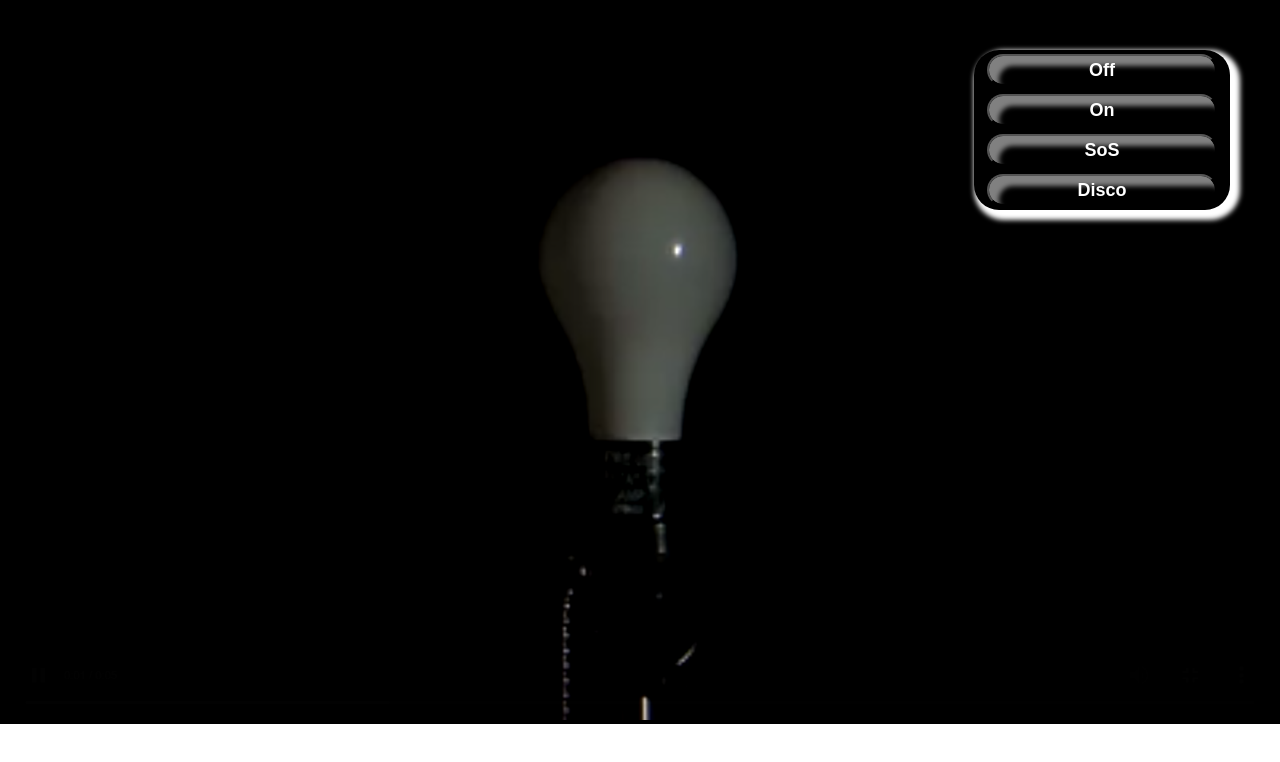
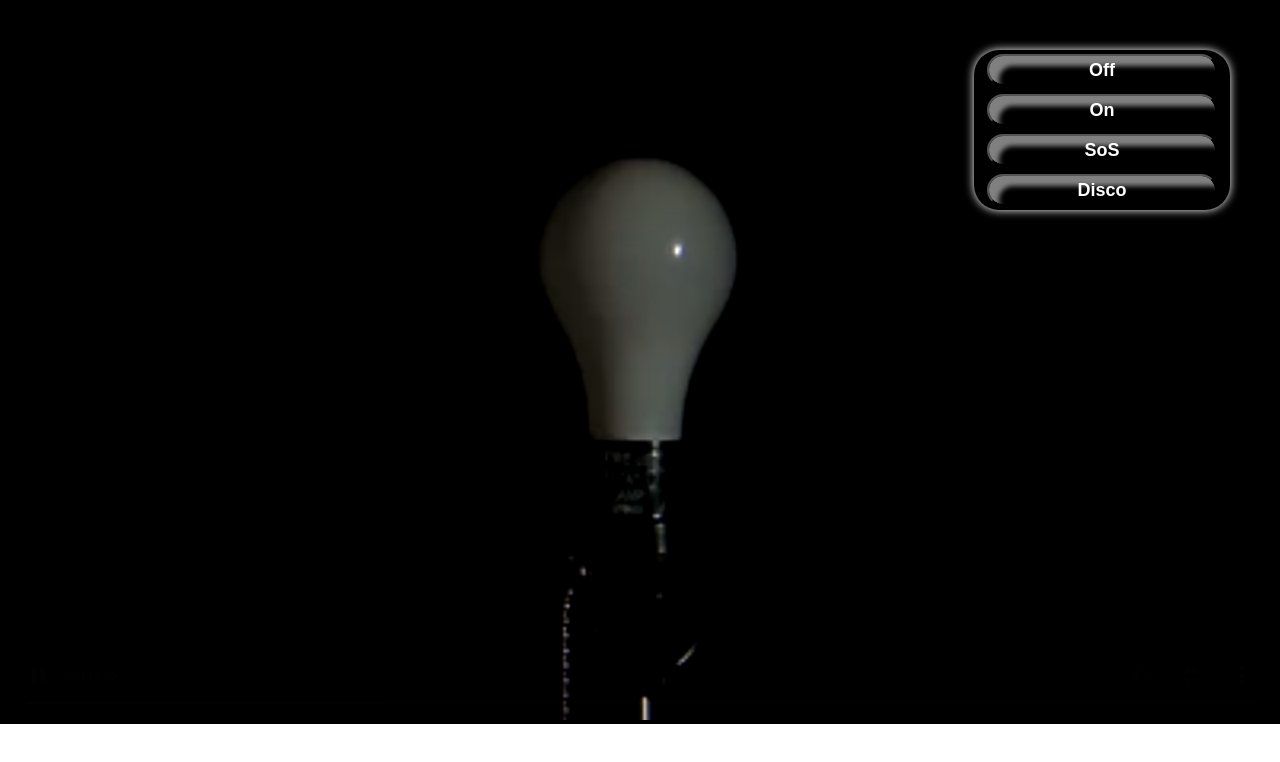
Before and after one commit to iTaha59/bulb-Fun, a plain HTML site: page index.html in a window 1280 px wide. Drawn offline with Linux system fonts and the light colour scheme.

Commit message:
more modifications

```diff
--- a/index.html
+++ b/index.html
@@ -3,7 +3,7 @@
 <head>
     <meta charset="UTF-8">
     <meta name="viewport" content="width=device-width, initial-scale=1.0">
-    <title>Bulb-On-Off</title>
+    <title>Bulb-Fun</title>
     <link rel="stylesheet" href="style.css">
 </head>
 <body>
--- a/style.css
+++ b/style.css
@@ -34,7 +34,7 @@ img{
     top: 50px;
     right: 50px;
     border-radius: 25px;
-    box-shadow: 5px 5px 5px 5px white;
+    box-shadow: 0px 0px 10px white;
 }
 
 button{
```
